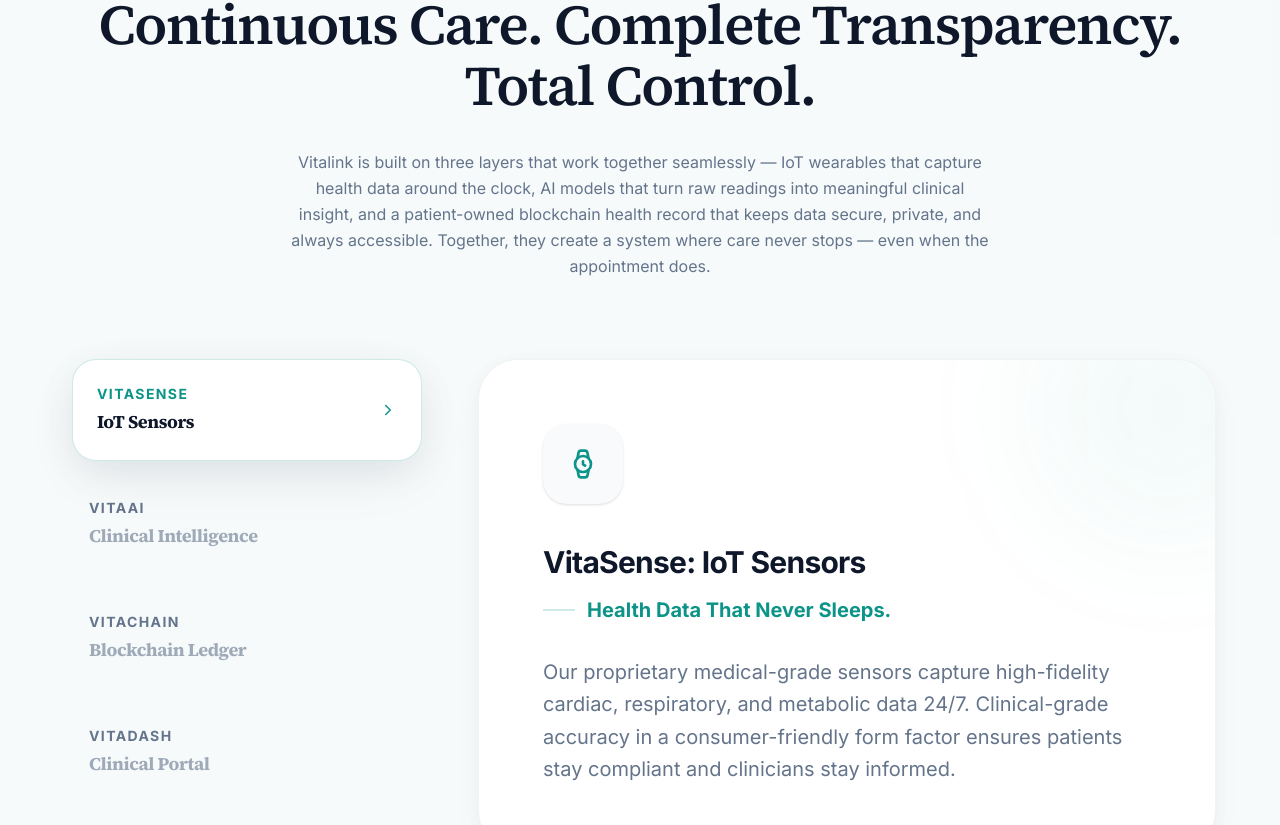
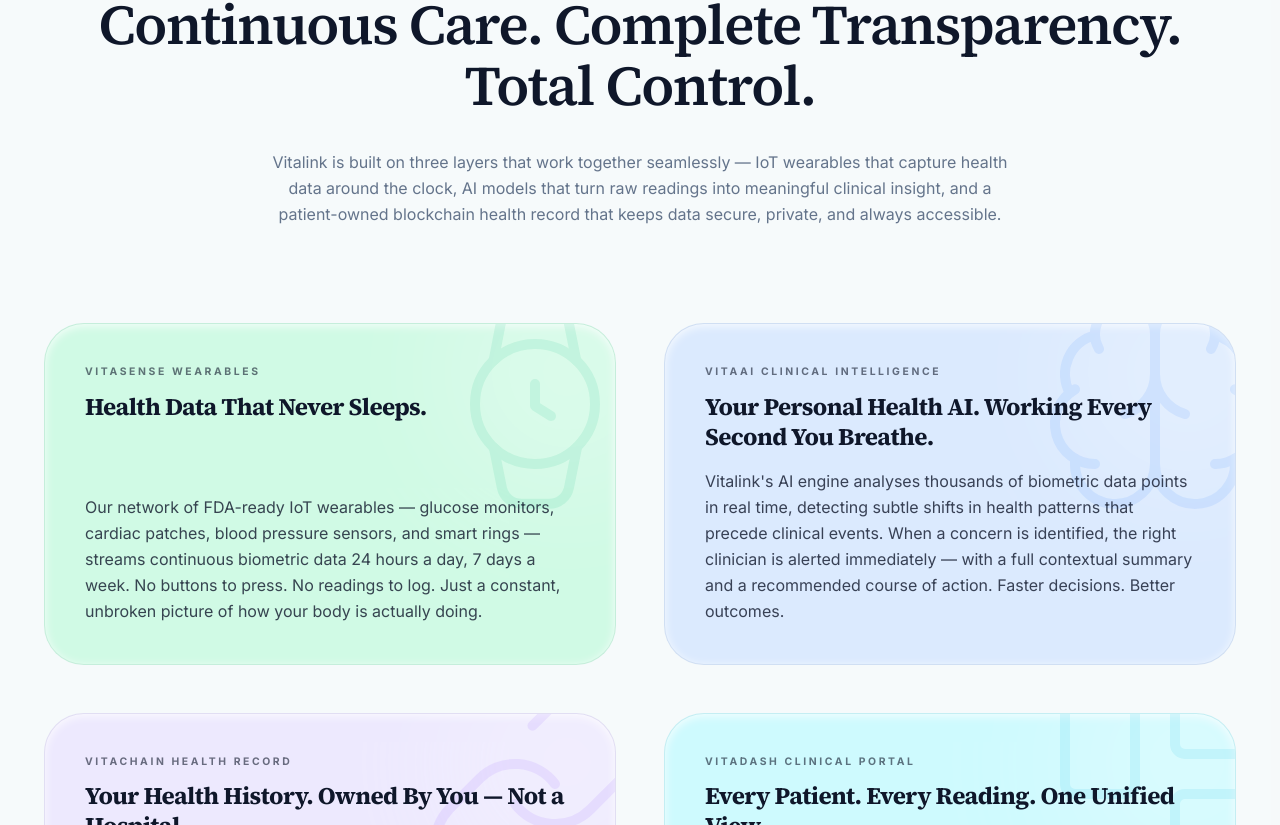
Before and after one commit to iom-future/vitalink, a React (Vite) app: page / in a window 1280 px wide. Shown: the part 2815-3640 px from the top of the page. Built offline with nearby package versions, Linux system fonts and the light colour scheme.

Commit message:
redesign the cards on the how it works page

```diff
--- a/src/components/HowItWorks.jsx
+++ b/src/components/HowItWorks.jsx
@@ -1,123 +1,183 @@
-import React, { useState } from 'react';
-import { motion, AnimatePresence } from 'framer-motion';
-import { Watch, Brain, Link, LayoutDashboard, ChevronRight } from 'lucide-react';
+import React, { useRef, useState, useEffect } from 'react';
+import { motion, useScroll, useTransform, AnimatePresence } from 'framer-motion';
+import { Watch, Brain, Link, LayoutDashboard, ChevronLeft, ChevronRight, Hand } from 'lucide-react';
 
-const TABS = [
+const STEPS = [
   {
     id: 'vitasense',
-    title: 'VitaSense',
-    label: 'IoT Sensors',
-    subtitle: 'Health Data That Never Sleeps.',
+    eyebrow: 'VitaSense Wearables',
+    title: 'Health Data That Never Sleeps.',
     icon: <Watch size={32} />,
-    description: 'Our proprietary medical-grade sensors capture high-fidelity cardiac, respiratory, and metabolic data 24/7. Clinical-grade accuracy in a consumer-friendly form factor ensures patients stay compliant and clinicians stay informed.',
+    bgColor: 'bg-emerald-100',
+    iconColor: 'text-emerald-500',
+    dotColor: 'bg-emerald-500',
+    description: 'Our network of FDA-ready IoT wearables — glucose monitors, cardiac patches, blood pressure sensors, and smart rings — streams continuous biometric data 24 hours a day, 7 days a week. No buttons to press. No readings to log. Just a constant, unbroken picture of how your body is actually doing.',
   },
   {
     id: 'vitaai',
-    title: 'VitaAI',
-    label: 'Clinical Intelligence',
-    subtitle: 'Your Personal Health AI.',
+    eyebrow: 'VitaAI Clinical Intelligence',
+    title: 'Your Personal Health AI. Working Every Second You Breathe.',
     icon: <Brain size={32} />,
-    description: 'Transform raw data into life-saving insights. Our AI engine identifies subtle physiological changes up to 72 hours before a critical event occurs, alerting care teams with actionable risk scores and trend analysis.',
+    bgColor: 'bg-blue-100',
+    iconColor: 'text-blue-500',
+    dotColor: 'bg-blue-500',
+    description: "Vitalink's AI engine analyses thousands of biometric data points in real time, detecting subtle shifts in health patterns that precede clinical events. When a concern is identified, the right clinician is alerted immediately — with a full contextual summary and a recommended course of action. Faster decisions. Better outcomes.",
   },
   {
     id: 'vitachain',
-    title: 'VitaChain',
-    label: 'Blockchain Ledger',
-    subtitle: 'Your Health History. Owned By You.',
+    eyebrow: 'VitaChain Health Record',
+    title: 'Your Health History. Owned By You — Not a Hospital.',
     icon: <Link size={32} />,
-    description: 'Built on a decentralized ledger, VitaChain ensures your health data is immutable, private, and portable. Patients gain micro-payments for contributing anonymized data to global research, turning health into a sovereign asset.',
+    bgColor: 'bg-violet-100',
+    iconColor: 'text-violet-500',
+    dotColor: 'bg-violet-500',
+    description: 'Every reading, every alert, every clinical note is stored in a patient-owned blockchain health wallet — encrypted, immutable, and fully under your control. Share access with any clinician in seconds. Revoke it just as fast. And for the first time, receive micro-payments when your anonymized data contributes to medical research — because your health story has value, and you should benefit from it.',
   },
   {
     id: 'vitadash',
-    title: 'VitaDash',
-    label: 'Clinical Portal',
-    subtitle: 'Every Patient. One Unified View.',
+    eyebrow: 'VitaDash Clinical Portal',
+    title: 'Every Patient. Every Reading. One Unified View.',
     icon: <LayoutDashboard size={32} />,
-    description: 'One dashboard for your entire patient population. Seamless FHIR integration with Epic, Cerner, and Athenahealth means monitoring data lives where you work, reducing burnout and improving outcomes.',
+    bgColor: 'bg-cyan-100',
+    iconColor: 'text-cyan-500',
+    dotColor: 'bg-cyan-500',
+    description: 'Clinicians and care teams access a live dashboard showing real-time patient vitals, AI-generated risk scores, trend analysis, and smart alert queues — prioritized by urgency so the most critical patients always rise to the top. Integrates directly with existing EHR systems via FHIR-compliant APIs. No workflow disruption. Just better information.',
   },
 ];
 
+function StepCard({ step, isCarousel = false }) {
+  const cardRef = useRef(null);
+  const { scrollXProgress } = useScroll({
+    target: cardRef,
+    offset: ["start end", "center center", "end start"]
+  });
+
+  // Center-pop: Only scale up the focused card
+  const scale = useTransform(scrollXProgress, [0, 0.5, 1], [1, 1.05, 1]);
+
+  const CardContent = (
+    <div className={`${step.bgColor} rounded-[40px] p-6 md:p-10 shadow-[inset_0_2px_10px_rgba(255,255,255,0.8)] h-full border border-secondary/5 relative overflow-hidden flex flex-col group hover:border-primary/20 transition-all duration-500`}>
+      <div className="absolute top-0 right-0 w-64 h-64 bg-white/40 rounded-full -mr-20 -mt-20 blur-3xl transition-opacity group-hover:opacity-100 opacity-60"></div>
+
+      {/* Background Icon Effect - Moved to Top Right & More Visible */}
+      <div className={`absolute -top-10 -right-10 ${step.iconColor} opacity-[0.1] group-hover:opacity-[0.15] group-hover:scale-110 group-hover:-rotate-12 transition-all duration-700 pointer-events-none`}>
+        {React.cloneElement(step.icon, { size: 240, strokeWidth: 1 })}
+      </div>
+
+      <div className="relative z-10 flex flex-col h-full">
+        <div className="text-[0.65rem] font-bold tracking-[0.25em] uppercase text-secondary/60 mb-3">
+          {step.eyebrow}
+        </div>
+        <h3 className="text-2xl font-bold mb-4 tracking-tight text-secondary font-primary leading-tight">
+          {step.title}
+        </h3>
+        <p className="text-secondary/80 text-base leading-relaxed mt-auto">
+          {step.description}
+        </p>
+      </div>
+    </div>
+  );
+
+  if (isCarousel) {
+    return (
+      <motion.div
+        ref={cardRef}
+        style={{ scale }}
+        className="min-w-full snap-center py-6 px-6"
+      >
+        {CardContent}
+      </motion.div>
+    );
+  }
+
+  return (
+    <motion.div
+      initial={{ opacity: 0, y: 30 }}
+      whileInView={{ opacity: 1, y: 0 }}
+      viewport={{ once: true }}
+      className="h-full"
+    >
+      {CardContent}
+    </motion.div>
+  );
+}
+
 export default function HowItWorks() {
-  const [activeTab, setActiveTab] = useState(TABS[0]);
+  const containerRef = useRef(null);
+  const [activeIndex, setActiveIndex] = useState(0);
+
+  const handleScroll = (e) => {
+    if (!containerRef.current) return;
+    const scrollPosition = e.target.scrollLeft;
+    const cardWidth = e.target.offsetWidth;
+    const index = Math.round(scrollPosition / cardWidth);
+    if (index !== activeIndex) {
+      setActiveIndex(index);
+    }
+  };
 
   return (
     <section id="how-it-works" className="py-16 md:py-24 lg:py-40 bg-teal-light/30 overflow-hidden">
-      <div className="max-w-[1200px] mx-auto px-6">
-        <div className="text-center mb-20">
+      <div className="max-w-[1240px] mx-auto ">
+        <div className="text-center mb-16 lg:mb-24 px-4">
           <motion.div
             initial={{ opacity: 0, y: 20 }}
             whileInView={{ opacity: 1, y: 0 }}
             viewport={{ once: true }}
           >
             <span className="eyebrow">How Vitalink Works</span>
-            <h2 className="text-[clamp(2.5rem,5vw,3.5rem)] font-semibold mb-8 leading-[1.1] tracking-tight font-primary">
-          Continuous Care. Complete Transparency. Total Control.
+            <h2 className="text-[clamp(2.5rem,5vw,3.5rem)] font-semibold mb-8 leading-[1.1] tracking-tight font-primary px-6">
+              Continuous Care. Complete Transparency. Total Control.
             </h2>
-            <p className="text-text-muted text-base max-w-[700px] mx-auto leading-relaxed">
-         Vitalink is built on three layers that work together seamlessly — IoT wearables that capture health data around the
-clock, AI models that turn raw readings into meaningful clinical insight, and a patient-owned blockchain health record
-that keeps data secure, private, and always accessible. Together, they create a system where care never stops — even
-when the appointment does.
+            <p className="text-text-muted text-base max-w-[750px] mx-auto leading-relaxed">
+              Vitalink is built on three layers that work together seamlessly — IoT wearables that capture health data around the
+              clock, AI models that turn raw readings into meaningful clinical insight, and a patient-owned blockchain health record
+              that keeps data secure, private, and always accessible.
             </p>
           </motion.div>
         </div>
 
-        <div className="flex flex-col lg:flex-row gap-16 items-start">
-          {/* Vertical Tab Navigation */}
-          <div className="w-full lg:w-[350px] flex flex-col gap-3">
-            {TABS.map((tab) => (
-              <button
-                key={tab.id}
-                onClick={() => setActiveTab(tab)}
-                className={`group text-left p-6 rounded-[24px] transition-all duration-400 border flex items-center justify-between ${
-                  activeTab.id === tab.id
-                    ? 'bg-white border-primary/20 shadow-clinical-hover translate-x-2'
-                    : 'bg-transparent border-transparent text-text-muted hover:bg-white/50 hover:translate-x-1'
-                }`}
-              >
-                <div>
-                  <div className={`text-sm font-bold tracking-widest uppercase mb-1 transition-colors ${activeTab.id === tab.id ? 'text-primary' : 'text-text-muted'}`}>
-                    {tab.title}
-                  </div>
-                  <div className={`font-bold text-lg tracking-tight font-primary ${activeTab.id === tab.id ? 'text-secondary' : 'text-text-muted/60'}`}>
-                    {tab.label}
-                  </div>
-                </div>
-                <ChevronRight size={18} className={`transition-all ${activeTab.id === tab.id ? 'text-primary' : 'text-text-muted/20 opacity-0 group-hover:opacity-100'}`} />
-              </button>
+        {/* Carousel for < lg */}
+        <div className="lg:hidden relative">
+          {/* Dots Indicator at the Top */}
+          <div className="flex flex-col items-center mb-8">
+            <div className="flex justify-center gap-3 mb-3">
+              {STEPS.map((step, index) => (
+                <div
+                  key={step.id}
+                  className={`h-1.5 rounded-full transition-all duration-500 ${
+                    activeIndex === index
+                      ? `w-8 ${step.dotColor}`
+                      : 'w-2 bg-secondary/10'
+                  }`}
+                />
+              ))}
+            </div>
+            <span className="text-[0.6rem] font-bold uppercase tracking-[0.2em] text-secondary/40">
+              Swipe to explore
+            </span>
+          </div>
+
+          <div
+            ref={containerRef}
+            onScroll={handleScroll}
+            className="flex overflow-x-auto snap-x snap-mandatory no-scrollbar pb-4"
+            style={{
+              scrollbarWidth: 'none',
+              msOverflowStyle: 'none'
+            }}
+          >
+            {STEPS.map((step) => (
+              <StepCard key={step.id} step={step} isCarousel={true} />
             ))}
           </div>
+        </div>
 
-          {/* Tab Content */}
-          <div className="flex-1 min-h-[500px] w-full">
-            <AnimatePresence mode="wait">
-              <motion.div
-                key={activeTab.id}
-                initial={{ opacity: 0, x: 40 }}
-                animate={{ opacity: 1, x: 0 }}
-                exit={{ opacity: 0, x: -40 }}
-                transition={{ duration: 0.6, ease: [0.16, 1, 0.3, 1] }}
-                className="bg-white rounded-[40px] p-10 md:p-16 shadow-clinical h-full border border-secondary/5 relative overflow-hidden"
-              >
-                <div className="absolute top-0 right-0 w-64 h-64 bg-primary/5 rounded-full -mr-20 -mt-20 blur-3xl"></div>
-                <div className="relative z-10">
-                  <div className="w-20 h-20 rounded-3xl bg-surface-light flex items-center justify-center text-primary mb-10 shadow-sm">
-                    {activeTab.icon}
-                  </div>
-                  <h3 className="text-3xl font-bold mb-4 tracking-tight text-secondary">
-                    {activeTab.title}: {activeTab.label}
-                  </h3>
-                  <p className="text-primary font-bold text-xl mb-8 flex items-center gap-3">
-                    <span className="w-8 h-[2px] bg-primary/20"></span>
-                    {activeTab.subtitle}
-                  </p>
-                  <p className="text-text-muted text-xl leading-relaxed max-w-[600px]">
-                    {activeTab.description}
-                  </p>
-                </div>
-              </motion.div>
-            </AnimatePresence>
-          </div>
+        {/* Grid for lg+ */}
+        <div className="hidden lg:grid grid-cols-2 gap-8 lg:gap-12 px-6">
+          {STEPS.map((step) => (
+            <StepCard key={step.id} step={step} />
+          ))}
         </div>
 
         {/* Convergence Banner */}
```
